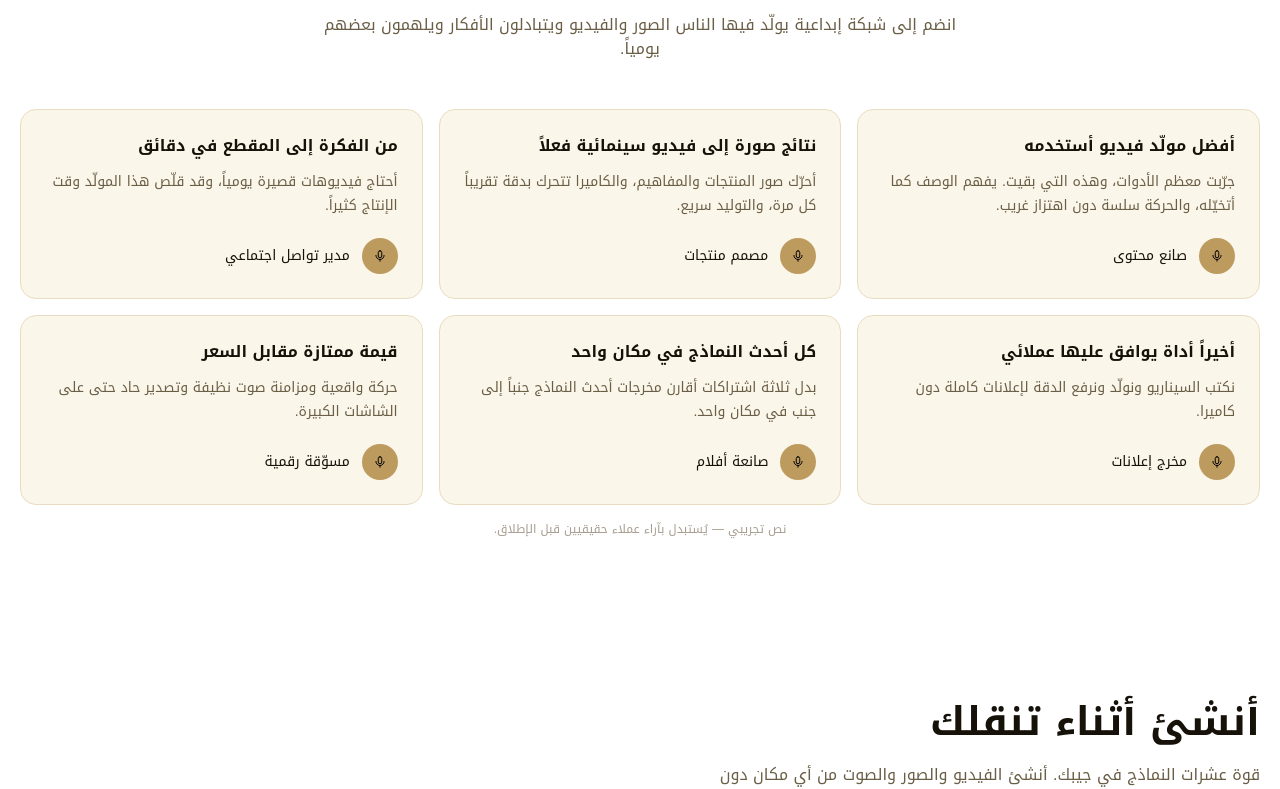
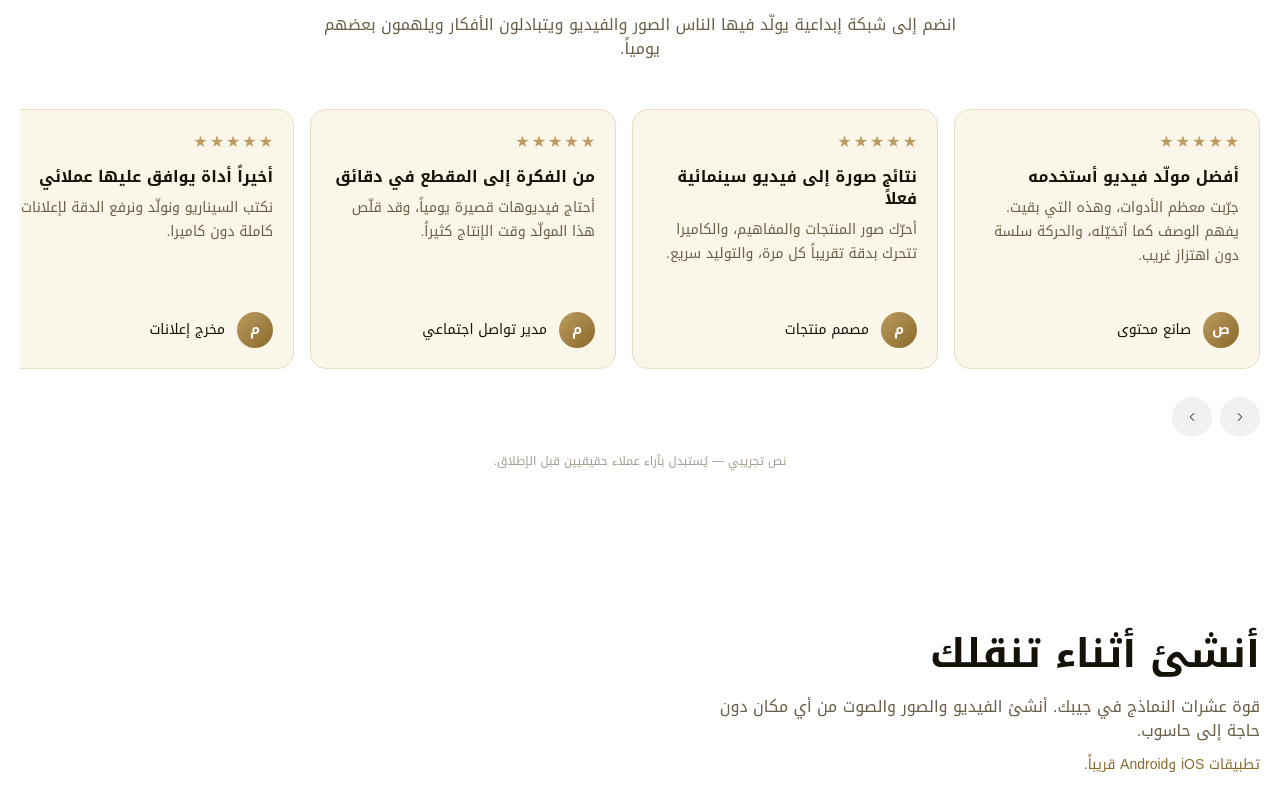
Before and after one commit to albarzaai/albarza.ai, a Next.js app: page /ar in a window 1280 px wide. Shown: the part 5438-6227 px from the top of the page. Built offline with nearby package versions, Linux system fonts and the light colour scheme.

Commit message:
Community carousel (306px cards, stars), 680px FAQ, 48px closing CTA
Co-Authored-By: Claude Sonnet 5.5 <noreply@anthropic.com>
Claude-Session: https://claude.ai/code/session_01W4aPgUNNVrSGNYNJm6Bpbx

```diff
--- a/components/Sections.tsx
+++ b/components/Sections.tsx
@@ -1,5 +1,6 @@
 import Link from "next/link";
 import { HERO_LIGHT, gallery } from "@/lib/media";
+import { Carousel } from "./Carousel";
 import { StepCards } from "./StepCards";
 import { ModelShowcase } from "./ModelShowcase";
 import { Icon } from "./Icon";
@@ -111,14 +112,17 @@ export function Community({ locale }: { locale: Locale }) {
   return (
     <section className="section">
       <div className="text-center"><H2>{d.communityTitle}</H2><p className="mx-auto mt-4 max-w-2xl text-muted">{d.communitySub}</p></div>
-      <div className="mt-12 grid gap-4 md:grid-cols-2 lg:grid-cols-3">
-        {testimonials.map((x) => (
-          <figure key={x.t.en} className="card p-6">
-            <h3 className="font-semibold">{x.t[locale]}</h3>
-            <p className="mt-3 text-sm leading-6 text-muted">{x.d[locale]}</p>
-            <figcaption className="mt-5 flex items-center gap-3 text-sm"><span className="grid h-9 w-9 place-items-center rounded-full bg-gold text-black"><Icon n="mic" size={14} /></span>{x.n[locale]}</figcaption>
-          </figure>
-        ))}
+      <div className="mt-12">
+        <Carousel label={d.communityTitle} gap="gap-4">
+          {testimonials.map((x) => (
+            <figure key={x.t.en} className="flex min-h-[260px] w-[306px] shrink-0 snap-start flex-col rounded-2xl border border-line bg-surface p-5 text-start">
+              <div className="flex gap-0.5 text-gold" aria-hidden>{"★★★★★".split("").map((c, k) => <span key={k}>{c}</span>)}</div>
+              <h3 className="mt-3 text-base font-semibold leading-snug">{x.t[locale]}</h3>
+              <p className="mt-2 text-sm leading-6 text-muted">{x.d[locale]}</p>
+              <figcaption className="mt-auto flex items-center gap-3 pt-5 text-sm"><span className="grid size-9 place-items-center rounded-full bg-gradient-to-br from-gold to-[#8a6a2a] text-sm font-semibold text-white">{x.n[locale].trim().charAt(0)}</span>{x.n[locale]}</figcaption>
+            </figure>
+          ))}
+        </Carousel>
       </div>
       <p className="mt-4 text-center text-xs text-muted/60">{d.sampleNote}</p>
     </section>
@@ -171,7 +175,7 @@ export function Pricing({ locale }: { locale: Locale }) {
 export function Faq({ locale }: { locale: Locale }) {
   const d = t(locale);
   return (
-    <section className="section max-w-3xl">
+    <section className="section max-w-[680px]">
       <div className="text-center"><H2>{d.faqTitle}</H2></div>
       <div className="mt-10 divide-y divide-line border-y border-line">
         {faqs.map((f, i) => (
@@ -191,7 +195,7 @@ export function Cta({ locale }: { locale: Locale }) {
     <section className="relative overflow-hidden py-28 text-center">
       {/* eslint-disable-next-line @next/next/no-img-element */}
       <img src={HERO_LIGHT} alt="" loading="lazy" className="absolute inset-0 h-full w-full object-cover opacity-60" />
-      <div className="relative"><H2>{d.designTitle}</H2><p className="mt-3 text-ink/80">{d.designSub}</p><div className="mt-8"><Start locale={locale} label={d.signupBtn} /></div></div>
+      <div className="relative px-5"><h2 className="text-balance text-[32px] font-bold leading-tight tracking-tight md:text-5xl">{d.designTitle}</h2><p className="mx-auto mt-4 max-w-xl text-base text-ink/80">{d.designSub}</p><div className="mt-8"><Start locale={locale} label={d.signupBtn} /></div></div>
     </section>
   );
 }
```
